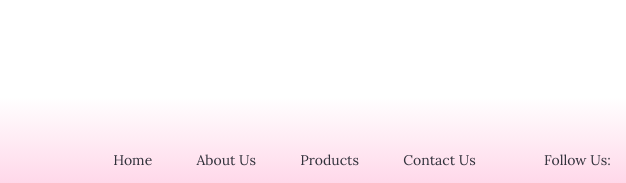
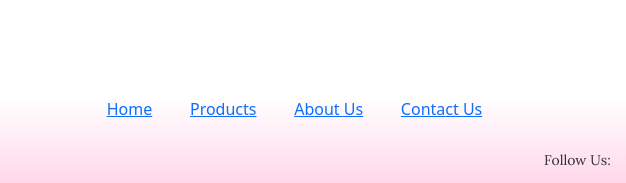
Before and after one commit to VavilapalliMadhavi/Shine, a plain HTML site: page index.html in a window 1280 px wide. Shown: the part 3652-3835 px from the top of the page, 298-924 px from the left. Drawn offline with nearby package versions, Linux system fonts and the light colour scheme; files whose address does not match are found by name.

Commit message:
Update index.html

```diff
--- a/index.html
+++ b/index.html
@@ -326,12 +326,12 @@
                         </div>
                     </div>
                     <div class="col-md-6 col-lg-5 col-12">
-                        <div class="d-flex justify-content-evenly">
-                            <p class="footer_nav">Home</p>
-                            <p class="footer_nav">About Us</p>
-                            <p class="footer_nav">Products</p>
-                            <p class="footer_nav">Contact Us</p>
-                        </div>
+                       <div class="d-flex justify-content-evenly">
+              <a href="#carousal" > <p class="footer_nav1">Home</p></a>
+               <a href="#product" ><p class="footer_nav1">Products</p></a>
+              <a href="#about" ><p class="footer_nav1">About Us</p></a>
+              <a href="#contact" ><p class="footer_nav1">Contact Us</p></a>
+          </div>
                     </div>
                     <div class="col-md-6 col-lg-4 col-12">
                         <div class="d-flex justify-content-center">
```
